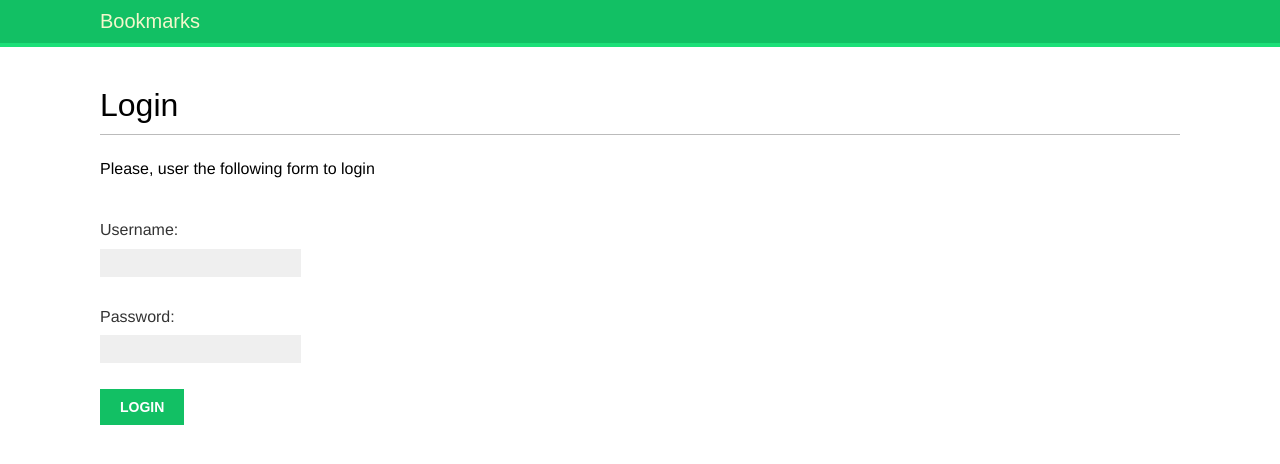
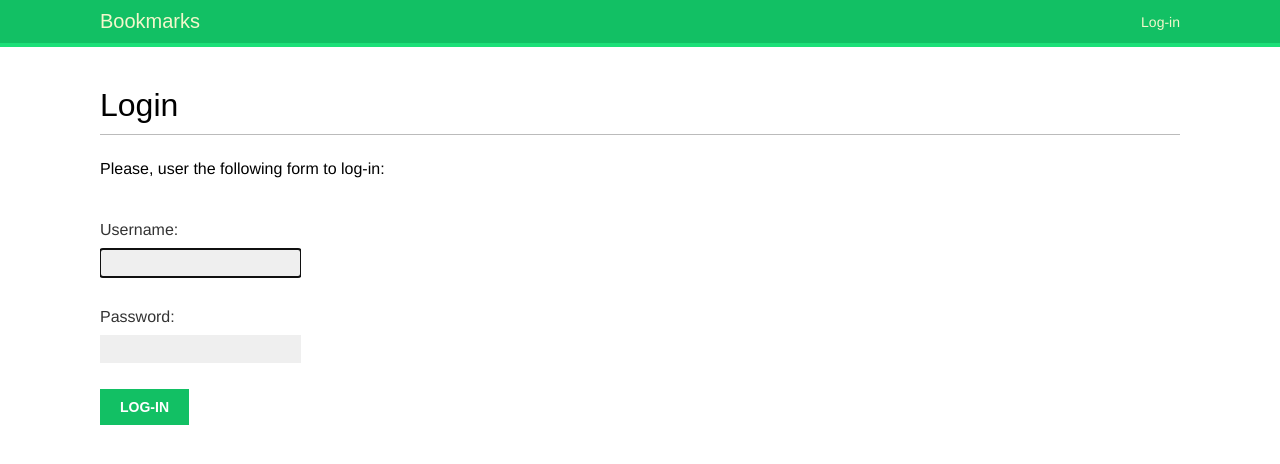
Before and after one commit to HanZawNyein/django4-SocialWebsite, a Django app: page /account/login/ in a window 1280 px wide. Shown: the top 464 px of the page. Run offline with Django 4.2, Linux system fonts and the light colour scheme; some web fonts are replaced.

Commit message:
add django default login view, logout view

```diff
--- a/account/templates/base.html
+++ b/account/templates/base.html
@@ -8,6 +8,27 @@
   <body>
     <div id="header">
       <span class="logo">Bookmarks</span>
+        {% if request.user.is_authenticated %}
+          <ul class="menu">
+            <li {% if section == "dashboard" %}class="selected"{% endif %}>
+              <a href="{% url "dashboard" %}">My dashboard</a>
+            </li>
+            <li {% if section == "images" %}class="selected"{% endif %}>
+              <a href="#">Images</a>
+            </li>
+            <li {% if section == "people" %}class="selected"{% endif %}>
+              <a href="#">People</a>
+            </li>
+          </ul>
+        {% endif %}
+        <span class="user">
+          {% if request.user.is_authenticated %}
+            Hello {{ request.user.first_name|default:request.user.username }},
+            <a href="{% url "logout" %}">Logout</a>
+          {% else %}
+            <a href="{% url "login" %}">Log-in</a>
+          {% endif %}
+      </span>
     </div>
     <div id="content">{% block content %} {% endblock content %}</div>
   </body>
--- /dev/null
+++ b/account/templates/registration/login.html
@@ -0,0 +1,18 @@
+{% extends 'base.html' %}
+
+{% block title %}Login{% endblock title %}
+{% block content %}
+    <h1>Login</h1>
+    {% if form.errors %}
+        <p>Your username and password didn't match. Please try again.</p>
+    {% else %}
+        <p>Please, user the following form to log-in:</p>
+    {% endif %}
+
+    <div class="login-form">
+        <form action="{% url 'login' %}" method="post">
+            {{form.as_p}} {% csrf_token %}
+            <p><input type="submit" value="Log-In" /></p>
+        </form>
+    </div>
+{% endblock content %}
--- a/account/urls.py
+++ b/account/urls.py
@@ -1,7 +1,12 @@
 from django.urls import path
 
+from django.contrib.auth import views as auth_views
 from .import views
 
 urlpatterns = [
-    path('login/',views.user_login,name='login')
+    # path('login/',views.user_login,name='login')
+    path('login/',auth_views.LoginView.as_view(),name='login'),
+    path('logout/',auth_views.LogoutView.as_view(next_page='login'),name='logout'),
+
+    path('',views.dashboard,name='dashboard')
 ]
--- a/account/views.py
+++ b/account/views.py
@@ -1,24 +1,29 @@
 from django.shortcuts import render
 from django.contrib.auth import authenticate,login
 from django.http import HttpResponse
+from django.contrib.auth.decorators import login_required
 
 from .forms import LoginForm
 
 # Create your views here.
-def user_login(request):
-    if request.method == 'POST':
-        form = LoginForm(request.POST)
-        if form.is_valid():
-            cd = form.cleaned_data
-            user = authenticate(request,username=cd['username'],password=cd['password'])
-            if user is not None:
-                if user.is_active:
-                    login(request,user)
-                    return HttpResponse('Authenticated Successfully.')
-                else:
-                    return HttpResponse('Disabled Account.')
-            else:
-                return HttpResponse('Invalid Login.')
-    else:
-        form = LoginForm()
-    return render(request,'account/login.html',{'form':form})
+# def user_login(request):
+#     if request.method == 'POST':
+#         form = LoginForm(request.POST)
+#         if form.is_valid():
+#             cd = form.cleaned_data
+#             user = authenticate(request,username=cd['username'],password=cd['password'])
+#             if user is not None:
+#                 if user.is_active:
+#                     login(request,user)
+#                     return HttpResponse('Authenticated Successfully.')
+#                 else:
+#                     return HttpResponse('Disabled Account.')
+#             else:
+#                 return HttpResponse('Invalid Login.')
+#     else:
+#         form = LoginForm()
+#     return render(request,'account/login.html',{'form':form})
+
+@login_required
+def dashboard(request):
+    return render(request,'account/dashboard.html',{'section':'dashboard'})
--- a/bookmarks/settings.py
+++ b/bookmarks/settings.py
@@ -123,3 +123,7 @@
 # https://docs.djangoproject.com/en/4.1/ref/settings/#default-auto-field
 
 DEFAULT_AUTO_FIELD = 'django.db.models.BigAutoField'
+
+LOGIN_REDIRECT_URL = 'dashboard'
+LOGIN_URL = 'login'
+LOGOUT_URL = 'logout'
```
Also changed, not shown: account/templates/account/dashboard.html (added, +7 -0 lines), account/templates/registration/logged_out.html (added, +10 -0 lines), README.md.
